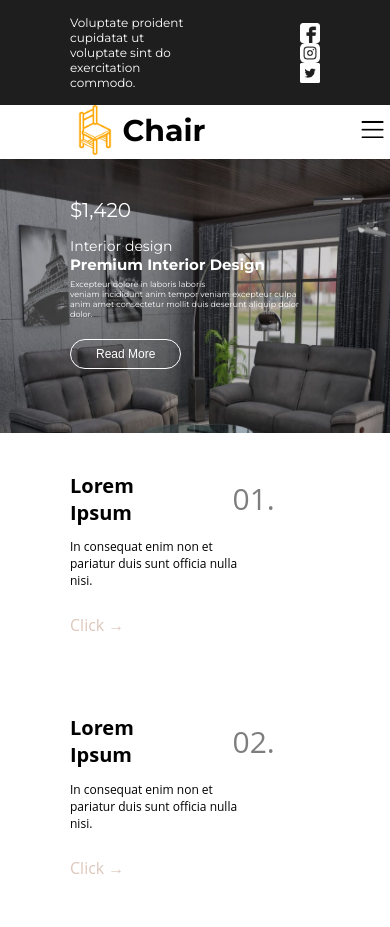
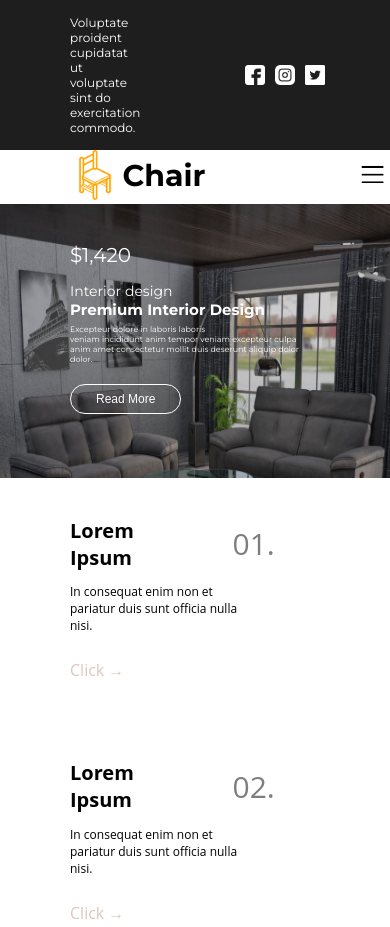
Before and after one commit to strongmooon/strongmooon, a plain HTML site: page index.html in a window 390 px wide. Shown: the top 927 px of the page. Drawn offline with Linux system fonts and the light colour scheme.

Commit message:
Update styles.css

```diff
--- a/css/styles.css
+++ b/css/styles.css
@@ -475,6 +475,13 @@ body {
 .concept-subtitle{
   font-size: 12px;
 }
+.nav-under-header{
+  display: flex;
+}
+
+
+
+
 }
 @media screen and (max-width: 1123px) {
   .nav-under-header {
```
